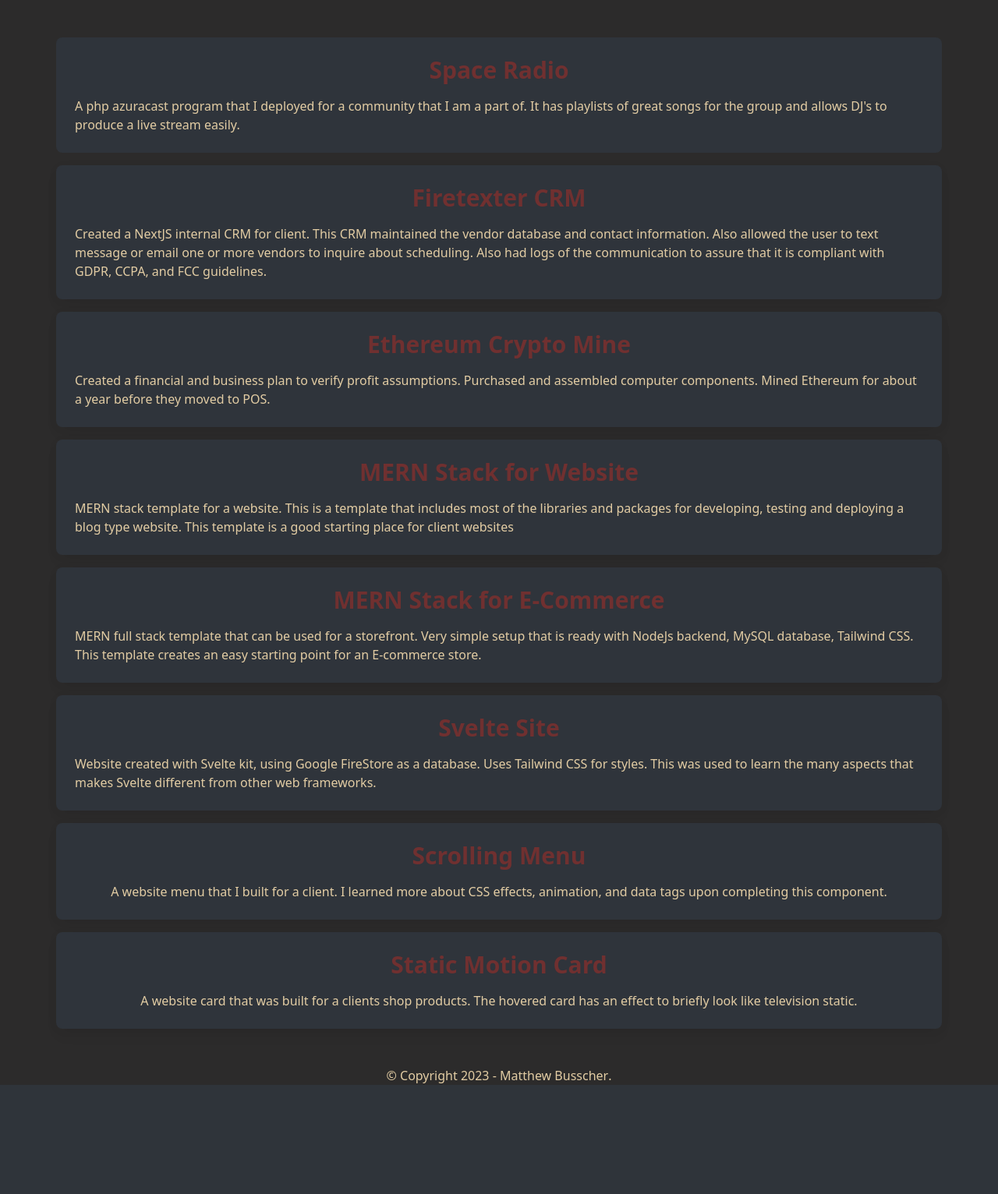
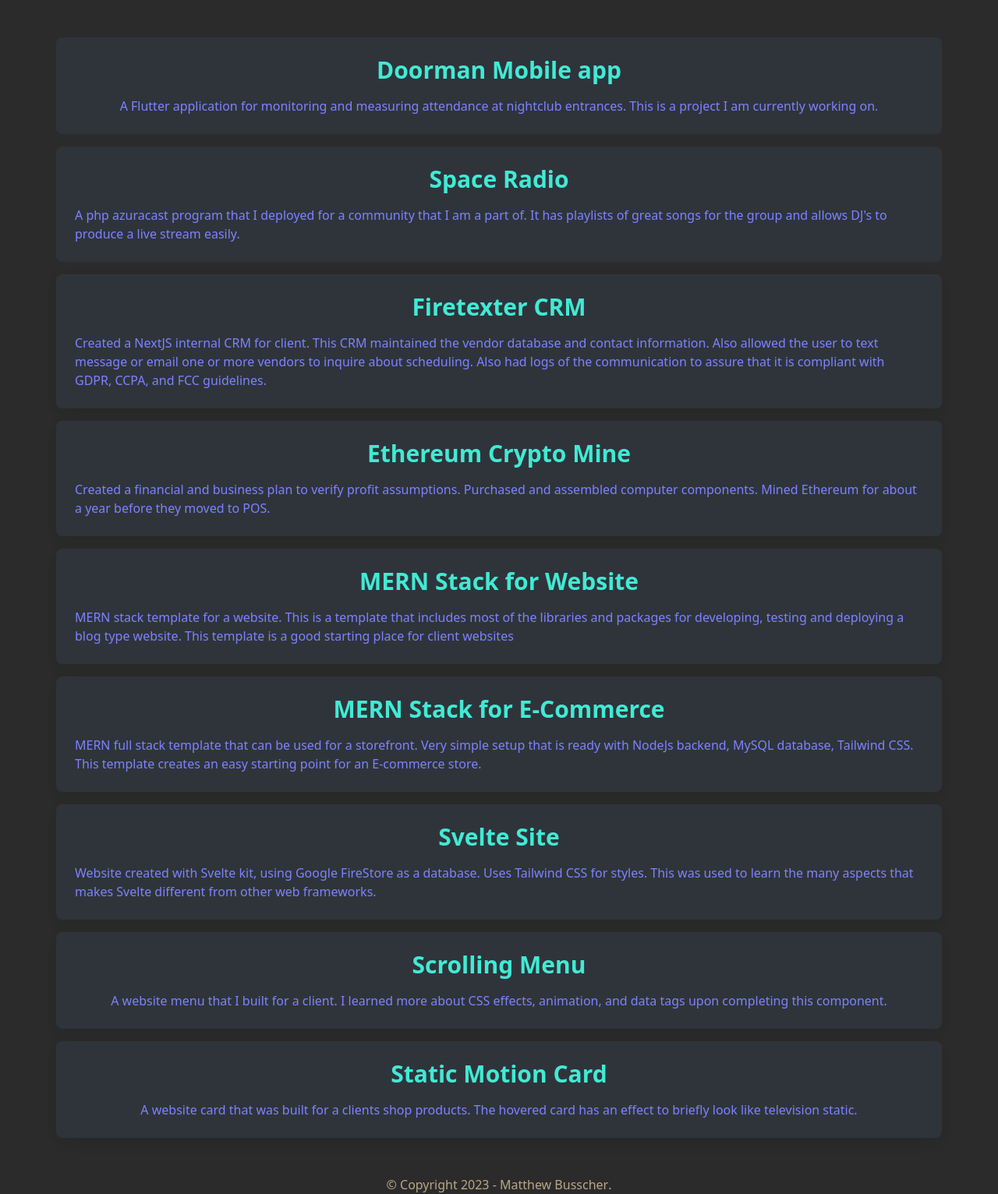
Before and after one commit to MattBusscher/mjb-flask-portfolio, a Flask app: page /projects in a window 1280 px wide. Shown: the part 43-1575 px from the top of the page at 78% size. Before the commit the page ends 1435 px from the top, so only its background shows below. Run offline with Flask 3, Linux system fonts and the light colour scheme; some libraries are stand-ins or nearby versions.

Commit message:
prod design

```diff
--- a/static/dist/output.css
+++ b/static/dist/output.css
@@ -822,22 +822,27 @@ video {
 
 .text-green {
   --tw-text-opacity: 1;
-  color: rgb(126 130 122 / var(--tw-text-opacity));
+  color: rgb(116 164 188 / var(--tw-text-opacity));
 }
 
 .text-maroon {
   --tw-text-opacity: 1;
-  color: rgb(199 121 102 / var(--tw-text-opacity));
+  color: rgb(172 159 187 / var(--tw-text-opacity));
+}
+
+.text-purp {
+  --tw-text-opacity: 1;
+  color: rgb(125 131 255 / var(--tw-text-opacity));
 }
 
 .text-red {
   --tw-text-opacity: 1;
-  color: rgb(112 48 48 / var(--tw-text-opacity));
+  color: rgb(65 234 212 / var(--tw-text-opacity));
 }
 
 .text-teak {
   --tw-text-opacity: 1;
-  color: rgb(227 205 164 / var(--tw-text-opacity));
+  color: rgb(186 168 133 / var(--tw-text-opacity));
 }
 
 .shadow-\[0_2px_15px_-3px_rgba\(0\2c 0\2c 0\2c 0\.07\)\2c 0_10px_20px_-2px_rgba\(0\2c 0\2c 0\2c 0\.04\)\] {
--- a/templates/projects.html
+++ b/templates/projects.html
@@ -6,44 +6,49 @@
 {% block content %}
 <div class="container mx-auto py-8 p-8">
 
-    <div class="banner-container p-6 m-4 bg-grey rounded-lg hover:bg-green hover:text-teak duration-500">
-        <h3 class="font-semibold text-red mb-4"><a class="hover:underline text-3xl" href="https://spacefam.vip/public/space_radio">Space Radio</a></h3>
-        <p class="text-teak">A php azuracast program that I deployed for a community that I am a part of. It has playlists of great songs for the group and allows DJ's to produce a live stream easily.</p>
+    <div class="banner-container p-6 m-4 bg-grey rounded-lg hover:bg-blue duration-500">
+        <h3 class="font-semibold text-red mb-4"><a class="hover:underline hover:text-grey text-3xl" href="https://github.com/MattBusscher/doorman">Doorman Mobile app</a></h3>
+        <p class="text-purp">A Flutter application for monitoring and measuring attendance at nightclub entrances. This is a project I am currently working on.</p>
     </div>
 
-    <div class="banner-container p-6 m-4 bg-grey rounded-lg hover:bg-green hover:text-teak duration-500 shadow-[0_2px_15px_-3px_rgba(0,0,0,0.07),0_10px_20px_-2px_rgba(0,0,0,0.04)]">
-        <h3 class="font-semibold text-red mb-4"><a class="hover:underline text-3xl" href="/projects">Firetexter CRM</a></h3>
-        <p class="text-teak">Created a NextJS internal CRM for client. This CRM maintained the vendor database and contact information. Also allowed the user to text message or email one or more vendors to inquire about scheduling. Also had logs of the communication to assure that it is compliant with GDPR, CCPA, and FCC guidelines.</p>
+    <div class="banner-container p-6 m-4 bg-grey rounded-lg hover:bg-blue duration-500">
+        <h3 class="font-semibold text-red mb-4"><a class="hover:underline hover:text-grey text-3xl" href="https://spacefam.vip/public/space_radio">Space Radio</a></h3>
+        <p class="text-purp">A php azuracast program that I deployed for a community that I am a part of. It has playlists of great songs for the group and allows DJ's to produce a live stream easily.</p>
     </div>
 
-    <div class="banner-container p-6 m-4 bg-grey rounded-lg hover:bg-green hover:text-teak duration-500 shadow-[0_2px_15px_-3px_rgba(0,0,0,0.07),0_10px_20px_-2px_rgba(0,0,0,0.04)]">
-        <h3 class="font-semibold text-red mb-4"><a class="hover:underline text-3xl" href="https://ethereum.org/en/">Ethereum Crypto Mine</a></h3>
-        <p class="text-teak">Created a financial and business plan to verify profit assumptions. Purchased and assembled computer components. Mined Ethereum for about a year before they moved to POS.</p>
+    <div class="banner-container p-6 m-4 bg-grey rounded-lg hover:bg-blue duration-500 shadow-[0_2px_15px_-3px_rgba(0,0,0,0.07),0_10px_20px_-2px_rgba(0,0,0,0.04)]">
+        <h3 class="font-semibold text-red mb-4"><a class="hover:underline hover:text-grey text-3xl" href="/projects">Firetexter CRM</a></h3>
+        <p class="text-purp">Created a NextJS internal CRM for client. This CRM maintained the vendor database and contact information. Also allowed the user to text message or email one or more vendors to inquire about scheduling. Also had logs of the communication to assure that it is compliant with GDPR, CCPA, and FCC guidelines.</p>
     </div>
 
-    <div class="banner-container p-6 m-4 bg-grey rounded-lg hover:bg-green hover:text-teak duration-500 shadow-[0_2px_15px_-3px_rgba(0,0,0,0.07),0_10px_20px_-2px_rgba(0,0,0,0.04)]">
-        <h3 class="font-semibold text-red mb-4"><a class="hover:underline text-3xl" href="https://github.com/MattBusscher/MERNStack">MERN Stack for Website</a></h3>
-        <p class="text-teak">MERN stack template for a website. This is a template that includes most of the libraries and packages for developing, testing and deploying a blog type website. This template is a good starting place for client websites</p>
+    <div class="banner-container p-6 m-4 bg-grey rounded-lg hover:bg-blue duration-500 shadow-[0_2px_15px_-3px_rgba(0,0,0,0.07),0_10px_20px_-2px_rgba(0,0,0,0.04)]">
+        <h3 class="font-semibold text-red mb-4"><a class="hover:underline hover:text-grey text-3xl" href="https://ethereum.org/en/">Ethereum Crypto Mine</a></h3>
+        <p class="text-purp">Created a financial and business plan to verify profit assumptions. Purchased and assembled computer components. Mined Ethereum for about a year before they moved to POS.</p>
     </div>
 
-    <div class="banner-container p-6 m-4 bg-grey rounded-lg hover:bg-green hover:text-teak duration-500 shadow-[0_2px_15px_-3px_rgba(0,0,0,0.07),0_10px_20px_-2px_rgba(0,0,0,0.04)]">
-        <h3 class="font-semibold text-red mb-4"><a class="hover:underline text-3xl" href="https://github.com/MattBusscher/MernEcom">MERN Stack for E-Commerce</a></h3>
-        <p class="text-teak">MERN full stack template that can be used for a storefront. Very simple setup that is ready with NodeJs backend, MySQL database, Tailwind CSS. This template creates an easy starting point for an E-commerce store.</p>
+    <div class="banner-container p-6 m-4 bg-grey rounded-lg hover:bg-blue duration-500 shadow-[0_2px_15px_-3px_rgba(0,0,0,0.07),0_10px_20px_-2px_rgba(0,0,0,0.04)]">
+        <h3 class="font-semibold text-red mb-4"><a class="hover:underline hover:text-grey text-3xl" href="https://github.com/MattBusscher/MERNStack">MERN Stack for Website</a></h3>
+        <p class="text-purp">MERN stack template for a website. This is a template that includes most of the libraries and packages for developing, testing and deploying a blog type website. This template is a good starting place for client websites</p>
     </div>
 
-    <div class="banner-container p-6 m-4 bg-grey rounded-lg hover:bg-green hover:text-teak duration-500 shadow-[0_2px_15px_-3px_rgba(0,0,0,0.07),0_10px_20px_-2px_rgba(0,0,0,0.04)]">
-        <h3 class="font-semibold text-red mb-4"><a class="hover:underline text-3xl" href="https://github.com/MattBusscher/FireSvelte/tree/master/svelte-firebase">Svelte Site</a></h3>
-        <p class="text-teak">Website created with Svelte kit, using Google FireStore as a database. Uses Tailwind CSS for styles. This was used to learn the many aspects that makes Svelte different from other web frameworks. </p>
+    <div class="banner-container p-6 m-4 bg-grey rounded-lg hover:bg-blue duration-500 shadow-[0_2px_15px_-3px_rgba(0,0,0,0.07),0_10px_20px_-2px_rgba(0,0,0,0.04)]">
+        <h3 class="font-semibold text-red mb-4"><a class="hover:underline hover:text-grey text-3xl" href="https://github.com/MattBusscher/MernEcom">MERN Stack for E-Commerce</a></h3>
+        <p class="text-purp">MERN full stack template that can be used for a storefront. Very simple setup that is ready with NodeJs backend, MySQL database, Tailwind CSS. This template creates an easy starting point for an E-commerce store.</p>
     </div>
 
-    <div class="banner-container p-6 m-4 bg-grey rounded-lg hover:bg-green hover:text-teak duration-500 shadow-[0_2px_15px_-3px_rgba(0,0,0,0.07),0_10px_20px_-2px_rgba(0,0,0,0.04)]">
-        <h3 class="font-semibold text-red mb-4"><a class="hover:underline text-3xl" href="https://codepen.io/MattBusscher-the-flexboxer/pen/LYXBOda">Scrolling Menu</a></h3>
-        <p class="text-teak">A website menu that I built for a client. I learned more about CSS effects, animation, and data tags upon completing this component.</p>
+    <div class="banner-container p-6 m-4 bg-grey rounded-lg hover:bg-blue duration-500 shadow-[0_2px_15px_-3px_rgba(0,0,0,0.07),0_10px_20px_-2px_rgba(0,0,0,0.04)]">
+        <h3 class="font-semibold text-red mb-4"><a class="hover:underline hover:text-grey text-3xl" href="https://github.com/MattBusscher/FireSvelte/tree/master/svelte-firebase">Svelte Site</a></h3>
+        <p class="text-purp">Website created with Svelte kit, using Google FireStore as a database. Uses Tailwind CSS for styles. This was used to learn the many aspects that makes Svelte different from other web frameworks. </p>
     </div>
 
-    <div class="banner-container p-6 m-4 bg-grey rounded-lg hover:bg-green hover:text-teak duration-500 shadow-[0_2px_15px_-3px_rgba(0,0,0,0.07),0_10px_20px_-2px_rgba(0,0,0,0.04)]">
-        <h3 class="font-semibold text-red mb-4"><a class="hover:underline text-3xl" href="https://codepen.io/MatthewBusscher/pen/gOQjXyM">Static Motion Card</a></h3>
-        <p class="text-teak">A website card that was built for a clients shop products. The hovered card has an effect to briefly look like television static.</p>
+    <div class="banner-container p-6 m-4 bg-grey rounded-lg hover:bg-blue duration-500 shadow-[0_2px_15px_-3px_rgba(0,0,0,0.07),0_10px_20px_-2px_rgba(0,0,0,0.04)]">
+        <h3 class="font-semibold text-red mb-4"><a class="hover:underline hover:text-grey text-3xl" href="https://codepen.io/MattBusscher-the-flexboxer/pen/LYXBOda">Scrolling Menu</a></h3>
+        <p class="text-purp">A website menu that I built for a client. I learned more about CSS effects, animation, and data tags upon completing this component.</p>
+    </div>
+
+    <div class="banner-container p-6 m-4 bg-grey rounded-lg hover:bg-blue duration-500 shadow-[0_2px_15px_-3px_rgba(0,0,0,0.07),0_10px_20px_-2px_rgba(0,0,0,0.04)]">
+        <h3 class="font-semibold text-red mb-4"><a class="hover:underline hover:text-grey text-3xl" href="https://codepen.io/MatthewBusscher/pen/gOQjXyM">Static Motion Card</a></h3>
+        <p class="text-purp">A website card that was built for a clients shop products. The hovered card has an effect to briefly look like television static.</p>
     </div>
 
 </div>
```
Also changed, not shown: other parts of static/dist/output.css (+31 -4 lines), tailwind.config.js (+6 -4 lines), templates/resume.html (+4 -4 lines), __init__.py (renamed from home_flask.py), 1 other file.
